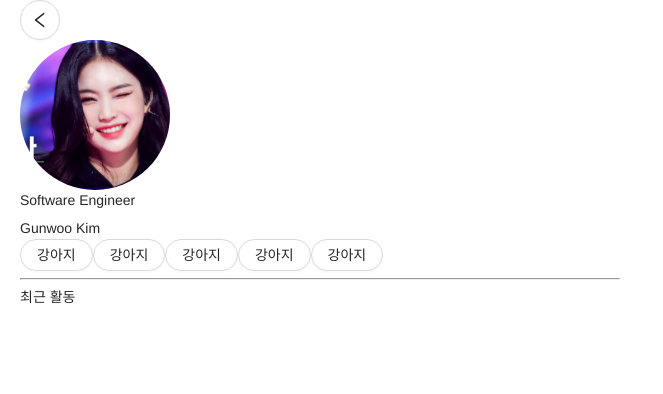
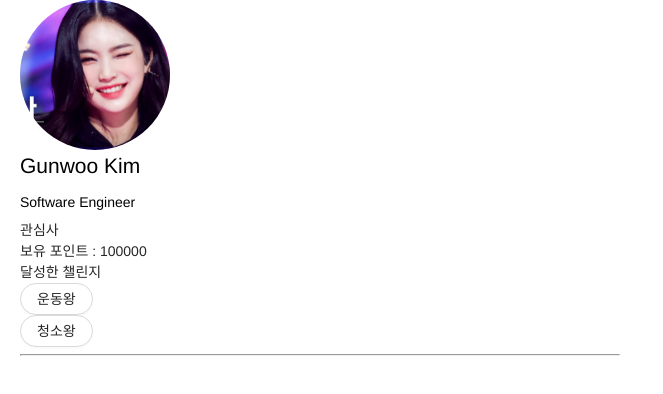
Before and after one commit to At-Work-teatime/React, a React (Create React App) app: page /profile in a window 1280 px wide. Shown: the top 394 px of the page, without its empty margins (0-663 px from the left). Built offline with nearby package versions, Linux system fonts and the light colour scheme.

Commit message:
프로필페이지 변경

```diff
--- a/src/Profile/ProfilePage.js
+++ b/src/Profile/ProfilePage.js
@@ -1,8 +1,8 @@
-import React from "react";
-import profile from "../css/source/profile.png";
-import { Button } from "antd";
-import styled from "styled-components";
-import { LeftOutlined } from "@ant-design/icons";
+import React from 'react';
+import profile from '../css/source/profile.png';
+import { Button } from 'antd';
+import styled from 'styled-components';
+import { LeftOutlined } from '@ant-design/icons';
 
 function ProfilePage({ history }) {
   const ProfileImage = styled.img`
@@ -16,27 +16,35 @@ function ProfilePage({ history }) {
     border-radius: 100%;
     overflow: hidden;
   `;
+  const Name = styled.h1`
+    font-size: 1.5em;
+    color: black;
+  `;
+  const Job = styled.h1`
+    font-size: 1em;
+    color: black;
+  `;
+
   ProfileImage.defaultProps = {
     src: profile,
   };
   return (
     <div>
-      <Button shape="circle" size="large" icon={<LeftOutlined />}         onClick={() => history.push("/main")}
- ></Button>
-
       <ProfileBox>
         <ProfileImage />
       </ProfileBox>
-      <h1>Software Engineer</h1>
-      <div>Gunwoo Kim</div>
-      <Button shape="round">강아지</Button>
-      <Button shape="round">강아지</Button>
-      <Button shape="round">강아지</Button>
-      <Button shape="round">강아지</Button>
-      <Button shape="round">강아지</Button>
-
+      <Name>Gunwoo Kim</Name>
+      <Job>Software Engineer</Job>
+      <div>관심사</div>
+      <div>보유 포인트 : 100000</div>
+      달성한 챌린지
+      <div>
+        <Button shape="round">운동왕</Button>
+      </div>
+      <div>
+        <Button shape="round">청소왕</Button>
+      </div>
       <hr />
-      <div>최근 활동</div>
     </div>
   );
 }
```
